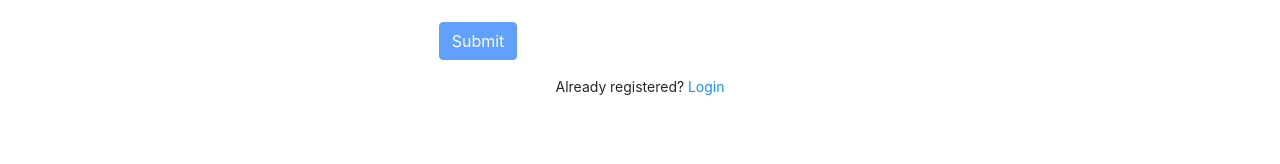
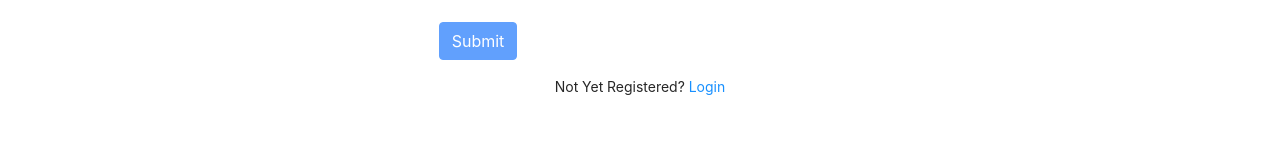
Before and after one commit to BrandonJAllison/codeoptimal, a Next.js app in the folder client/: page /register in a window 1280 px wide. Shown: the part 486-650 px from the top of the page. Built offline with nearby package versions, Linux system fonts and the light colour scheme.

Commit message:
Update register.js
removing hard coded state

```diff
--- a/client/pages/register.js
+++ b/client/pages/register.js
@@ -65,15 +65,15 @@ const Register = () => {
           <button
             type="submit"
             className="btn btn-block btn-primary"
-            disabled={!name || !email || !password || loading}
+            disabled={!email || !password || loading}
           >
             {loading ? <SyncOutlined spin /> : "Submit"}
           </button>
         </form>
 
         <p className="text-center p-3">
-          Already registered?{" "}
-          <Link href="/login">
+          Not Yet Registered?{" "}
+          <Link href="/registered">
             <a>Login</a>
           </Link>
         </p>
```
